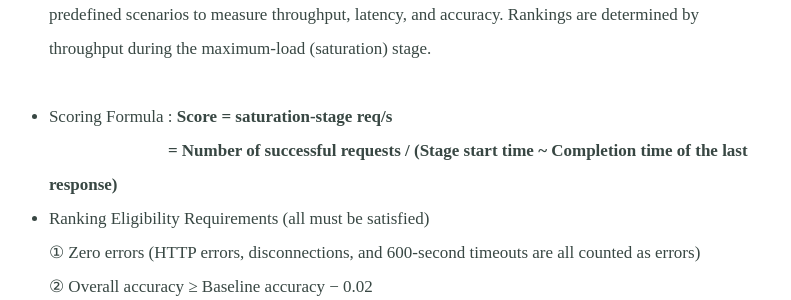
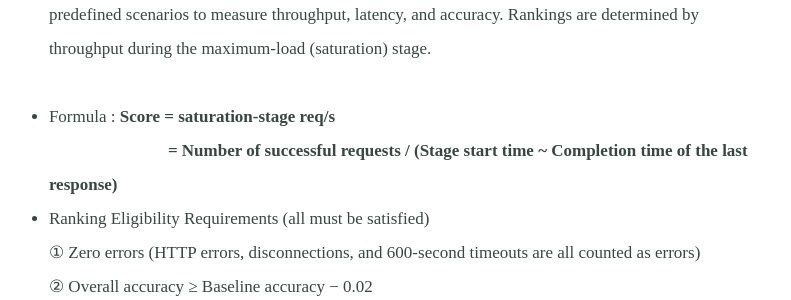
Before and after one commit to AISystemChallenge/AISystemChallenge.github.io, a Jekyll site: the page built from rules.md, in a window 1280 px wide and 900 px high, scrolled down 4117 px. Shown: the part 153-453 px from the top of the window, without its empty margins (234-1025 px from the left). Built offline with Jekyll 4.4.1, drawn with Linux system fonts in a browser that asks for light colours; some web fonts are replaced; our own code applies the rules of GitHub Pages for plain Markdown files.

Commit message:
Update rules.md

```diff
--- a/rules.md
+++ b/rules.md
@@ -86,7 +86,7 @@ excerpt:
 
 ### Evaluation Criteria
 The organizing committee's evaluation client sends requests to participating teams' servers according to predefined scenarios to measure throughput, latency, and accuracy. Rankings are determined by throughput during the maximum-load (saturation) stage.<br>
-  * Scoring Formula : **Score = saturation-stage req/s**<br>
+  * Formula : **Score = saturation-stage req/s**<br>
 &emsp;&emsp;&emsp;&emsp;&emsp;&emsp;&emsp;**= Number of successful requests / (Stage start time ~ Completion time of the last response)**
   * Ranking Eligibility Requirements (all must be satisfied)<br>
     ① Zero errors (HTTP errors, disconnections, and 600-second timeouts are all counted as errors)<br>
```
